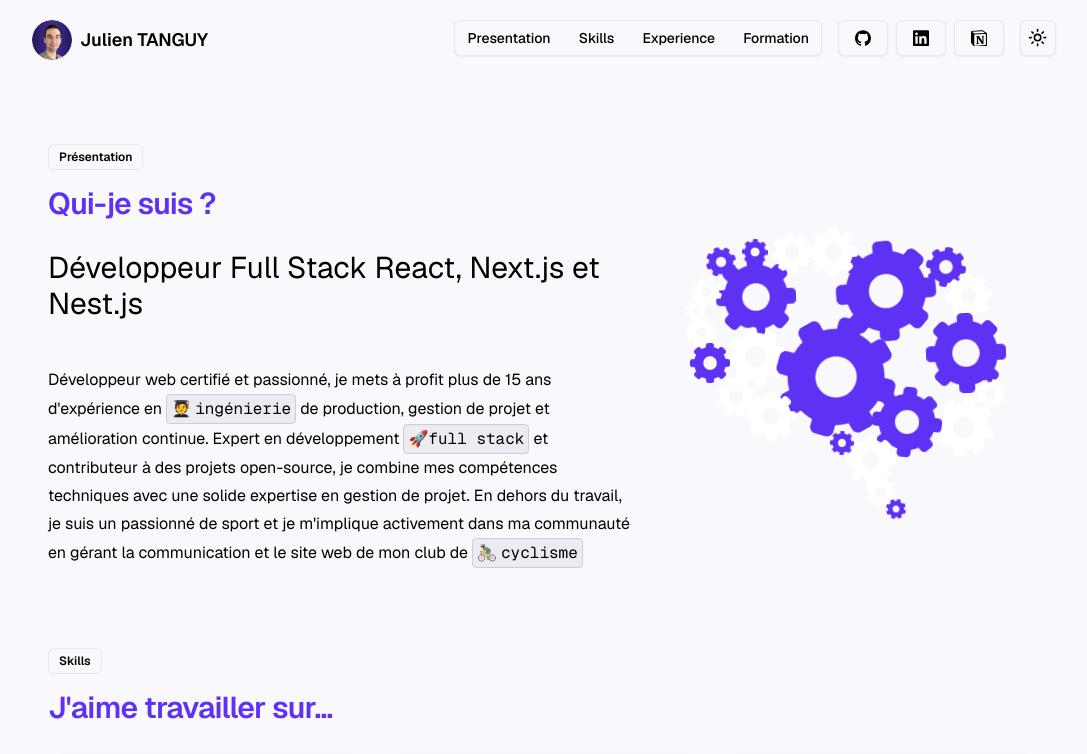
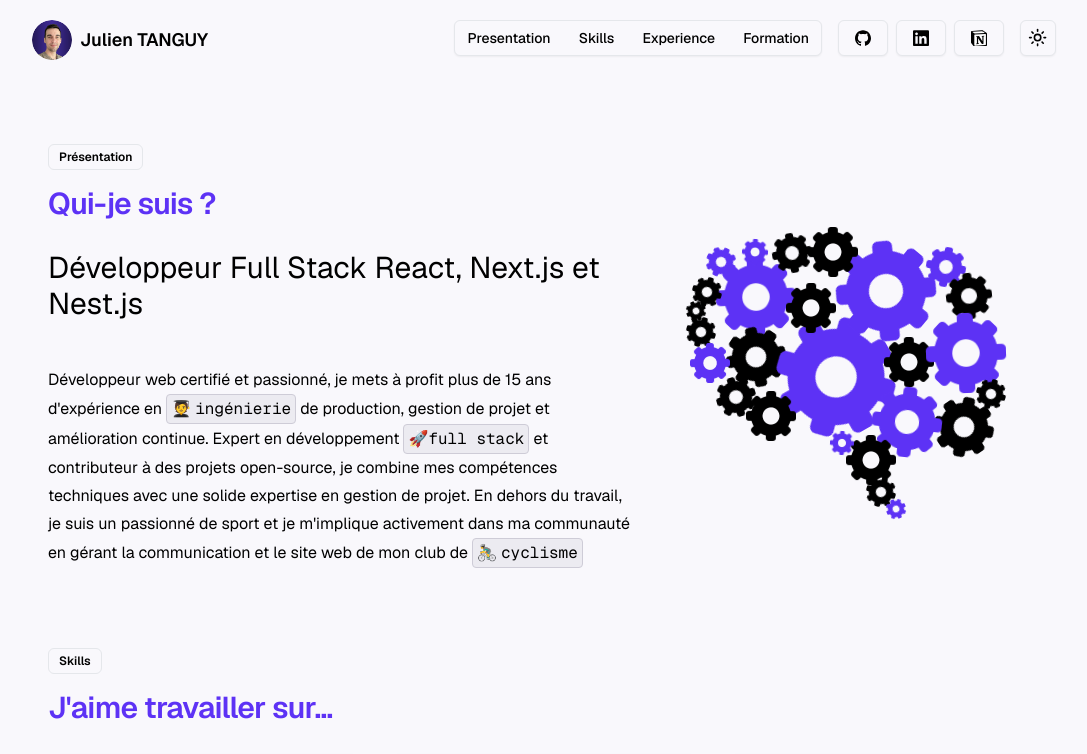
Before and after one commit to tanguyjulien56/Portfolio, a Next.js app: page / in a window 1280 px wide. Shown: the top 754 px of the page, without its empty margins (96-1183 px from the left). Built offline with nearby package versions, Linux system fonts and the light colour scheme; a web font is replaced by a local one.

Commit message:
fix: update brain

```diff
--- a/src/components/ui/icon/GearIcon.tsx
+++ b/src/components/ui/icon/GearIcon.tsx
@@ -5,7 +5,7 @@
 ) {
   return (
     <svg
-      fill="#ffffff"
+      fill="currentColor"
       width={props.size}
       height={props.size}
       version="1.1"
--- a/src/data/gear.ts
+++ b/src/data/gear.ts
@@ -15,7 +15,14 @@
     rotation: "rotate-self-inverse",
     color: "fill-customColors",
   },
-  { cx: 20, cy: 50, r: 30, speed: 12, rotation: "rotate-self" },
+  {
+    cx: 20,
+    cy: 50,
+    r: 30,
+    speed: 12,
+    rotation: "rotate-self",
+    color: "fill-currentColor",
+  },
   {
     cx: 45,
     cy: 45,
@@ -25,6 +32,20 @@
     color: "fill-customColors",
   },
   {
+    cx: 99,
+    cy: 55,
+    r: 25,
+    speed: 10,
+    rotation: "rotate-self-inverse",
+  },
+  {
+    cx: 50,
+    cy: 28,
+    r: 25,
+    speed: 10,
+    rotation: "rotate-self",
+  },
+  {
     cx: 75,
     cy: 7,
     r: 50,
@@ -32,7 +53,13 @@
     rotation: "rotate-self",
     color: "fill-customColors",
   },
-  { cx: 61, cy: 0, r: 25, speed: 10, rotation: "rotate-self-inverse" },
+  {
+    cx: 61,
+    cy: 0,
+    r: 25,
+    speed: 10,
+    rotation: "rotate-self-inverse",
+  },
   { cx: 43, cy: 3, r: 20, speed: 8, rotation: "rotate-self" },
   {
     cx: 120,
```
Also changed, not shown: public/gear.svg.
